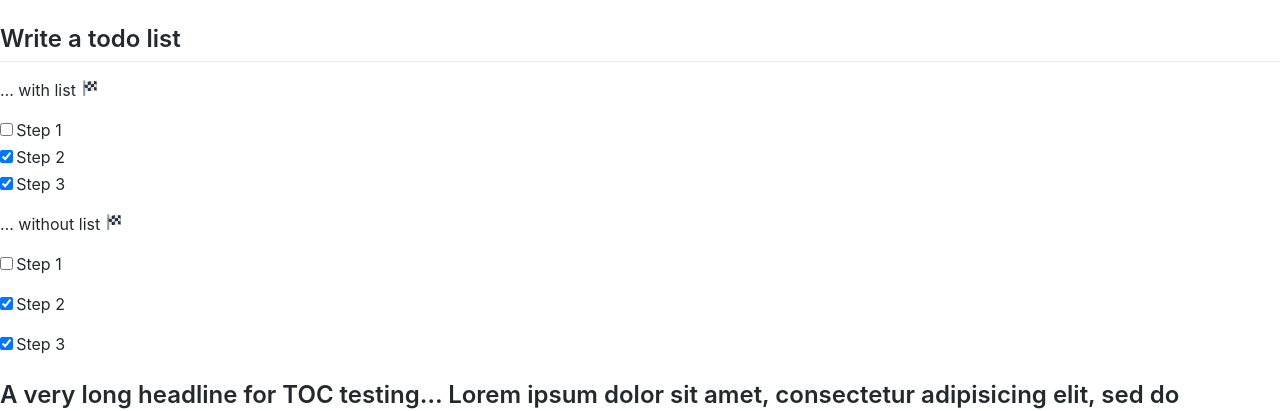
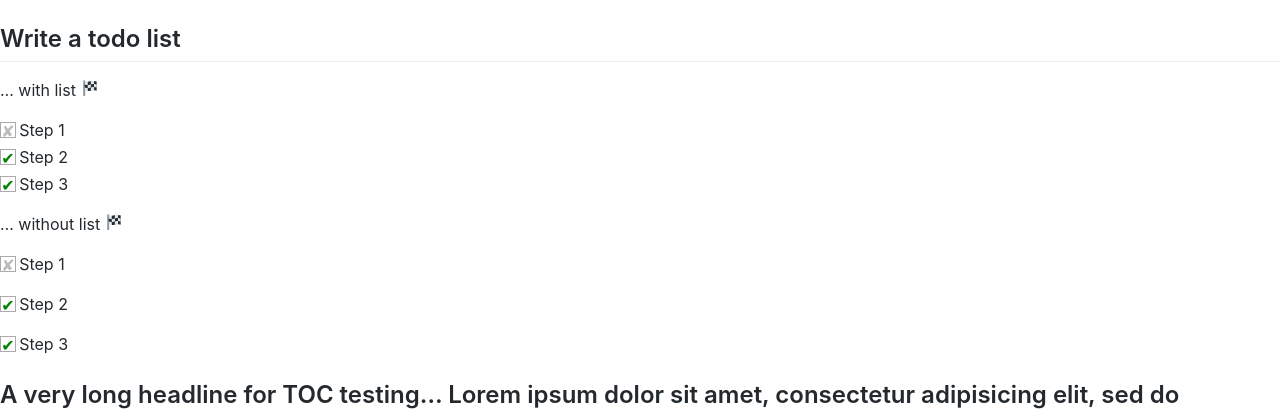
Before and after one commit to cakebake/markdown-themeable-pdf, a website: page spec/markdown/Demo.html in a window 1280 px wide. Shown: the part 1069-1480 px from the top of the page. Drawn offline with Linux system fonts and the light colour scheme.

Commit message:
Improves presentation of the checkboxes fixes #81

```diff
--- a/lib/style/scss/default.scss
+++ b/lib/style/scss/default.scss
@@ -20,7 +20,7 @@
 
 .markdown-body {
   .task-list-item-checkbox {
-    margin: 0 .2em .25em 0;
+    margin: 0 .4em .25em 0;
     vertical-align: middle;
   }
   .task-list-item {
@@ -34,3 +34,34 @@
     }
   }
 }
+
+//
+// checkbox
+//
+
+input[type="checkbox"] {
+  -webkit-appearance: none;/* Hides the default checkbox style */
+  height: 1em;
+  width: 1em;
+  position: relative;
+  background-color: #FFF;
+  vertical-align: top;
+  border: 1px solid #BBB;
+  color: #CCC;
+  outline: 0;
+  &:before,
+  &:checked:before {
+     position: absolute;
+     top: 0;
+     left: 0;
+     width: 100%;
+     height: 100%;
+     line-height: 1em;
+     text-align: center;
+     content: "✘";
+  }
+  &:checked:before {
+    content: '✔';
+    color: green;
+  }
+}
--- a/spec/markdown/Demo.html
+++ b/spec/markdown/Demo.html
@@ -72,6 +72,7 @@
   text-decoration: underline;
 }
 
+@charset "UTF-8";
 /*! normalize.css v4.1.1 | MIT License | github.com/necolas/normalize.css */
 /** 1. Change the default font family in all browsers (opinionated). 2. Prevent adjustments of font size after orientation changes in IE and iOS. */
 html { font-family: sans-serif; /* 1 */ -ms-text-size-adjust: 100%; /* 2 */ -webkit-text-size-adjust: 100%; /* 2 */ }
@@ -590,6 +591,12 @@
 
 .markdown-body .task-list-item .task-list-item-checkbox { margin-left: -2em; vertical-align: middle; }
 
+input[type="checkbox"] { -webkit-appearance: none; /* Hides the default checkbox style */ height: 1em; width: 1em; position: relative; background-color: #FFF; vertical-align: top; border: 1px solid #AAA; color: #BBB; outline: 0; }
+
+input[type="checkbox"]:before, input[type="checkbox"]:checked:before { position: absolute; top: 0; left: 0; width: 100%; height: 100%; line-height: 1em; text-align: center; content: "✘"; }
+
+input[type="checkbox"]:checked:before { content: '✔'; color: green; }
+
 html, body {
   margin: 0px;
   padding: 0px;
```
Also changed, not shown: spec/900-convert-spec.js (+1 -1 lines), lib/style/css/public/default.css, spec/markdown/Demo.jpeg, spec/markdown/Demo.png, 1 other file.
